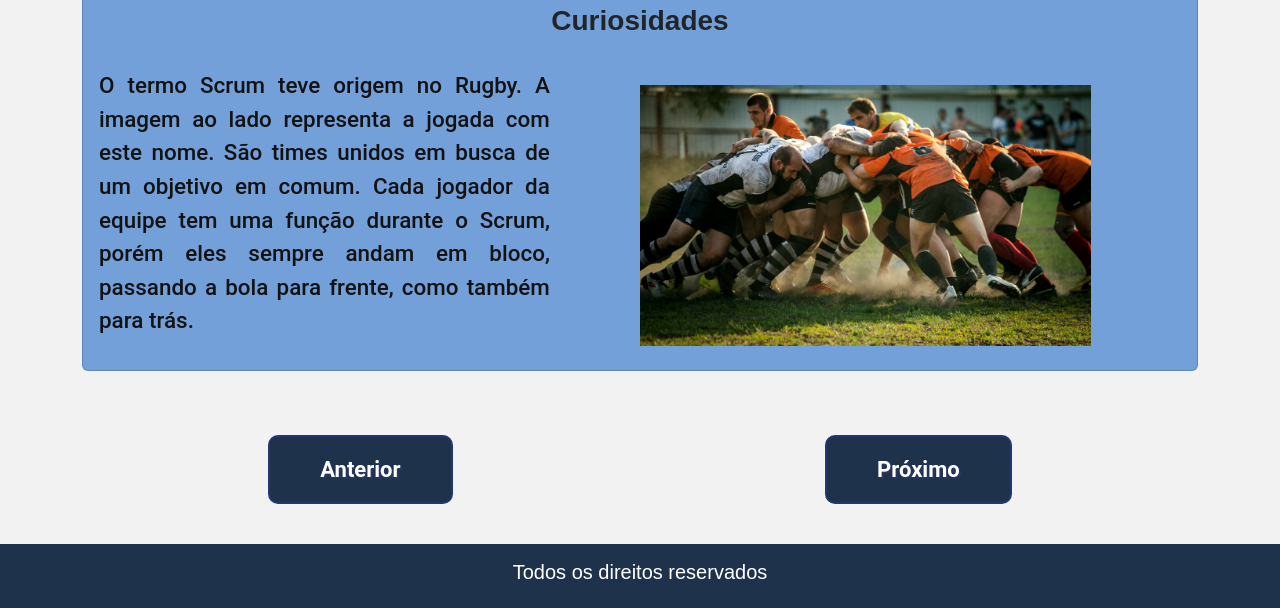
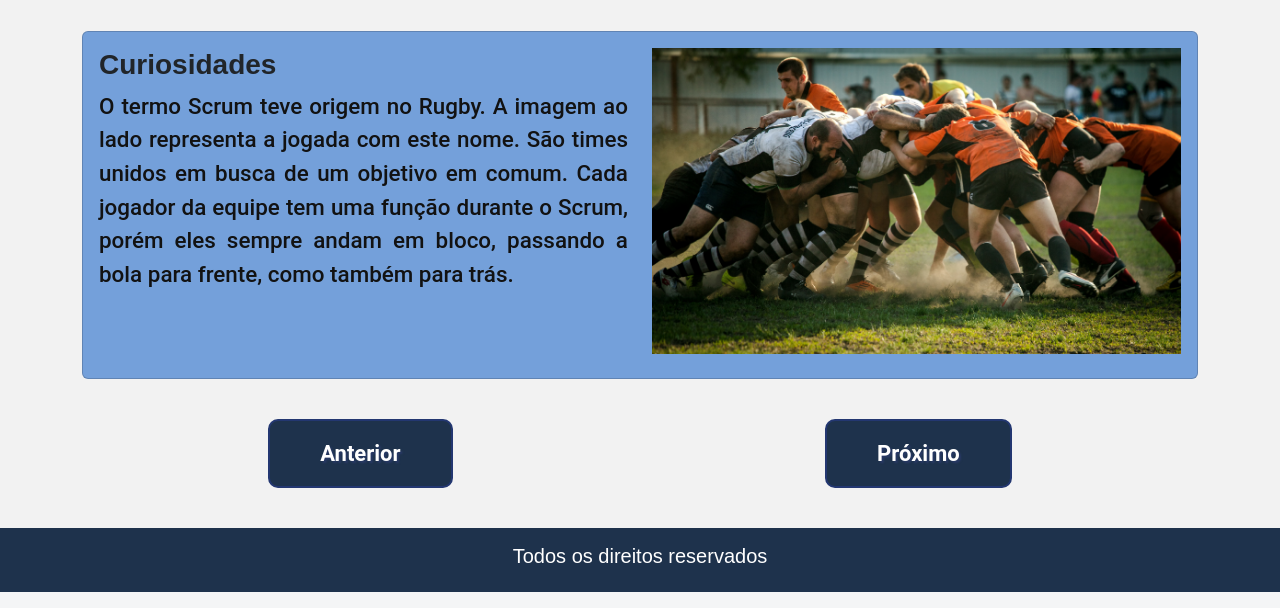
Before and after one commit to BrunoVieira003/ScrumAcademy, a Flask app: page /equipe in a window 1280 px wide. Shown: the part 1048-1656 px from the top of the page. Run offline with Flask 2, Linux system fonts and the light colour scheme.

Commit message:
equipe totalmente responsiva

```diff
--- a/templates/equipe.html
+++ b/templates/equipe.html
@@ -10,17 +10,17 @@
         <p>A Equipe de Desenvolvimento Scrum é composta por pessoas dedicadas à criação do produto. Na área de TI,  testadores, designers, especialistas em experiência do usuário, engenheiros de operações e desenvolvedores podem ser inclusos nesse time. Os membros da equipe contam com diferentes conjuntos de habilidades e treinam uns aos outros, para que ninguém seja um gargalo na realização do trabalho. A multifuncionalidade do time e a não divisão em funções específicas colaboram para a dinâmica e ao uso bem-sucedido do Scrum.</p>
     </section>
 
-    <section class="container">
+    <section class="container-fluid">
         <h3 class="text-center mb-5">Qualidades de uma boa Equipe de Desenvolvimento Scrum</h3>
 
-        <div class="row-cols-auto d-flex">
-            <ul class="col-sm-4 col-md-6">
+        <div class="row d-flex">
+            <ul class="col-sm-12 col-md-5">
                 <li>Trabalham de maneira colaborativa para garantir a conclusão eficaz do Sprint;</li>
                 <li>Defendem práticas de desenvolvimento sustentável;</li>
                 <li>São auto-organizadas e efetuam os projetos com um senso de coletividade evidente;</li>
                 <li>Orientam o planejamento e a estimativa de quanto trabalho conseguem concluir em cada Sprint.</li>
             </ul>
-             <img class=" img-fluid col-md-6 col-sm-6" src="../static/imagens/equipe_img/dev team.png" alt="">
+             <img class=" img-fluid col-md-7 col-sm-12" src="../static/imagens/equipe_img/dev team.png" alt="">
         </div>
 
 
@@ -29,21 +29,20 @@
 
     </section>
 
-    <section class="card light-card">
-        <h3 class="text-center my-3">Curiosidades</h3>
 
-        <div class="row-cols-auto d-flex card-body">
-            <p class="col-sm-5">
-                O termo Scrum teve origem no Rugby. A imagem ao lado representa a jogada com este nome. São times unidos em busca de um objetivo em comum. Cada jogador da equipe tem uma função durante o Scrum, porém eles sempre andam em bloco, passando a bola para frente, como também para trás.
-            </p>
-             <img class="img-fluid col-sm-5" src="../static/imagens/equipe_img/scrum.jpg" alt="">
+    <div class="row">
+        <div class="col-sm-12">
+            <div class="card light-card">
+                <div class="row card-body">
+                   <div class="col-sm-6">
+                      <h3 class="card-title">Curiosidades</h3>
+                       <p class="card-text"> O termo Scrum teve origem no Rugby. A imagem ao lado representa a jogada com este nome. São times unidos em busca de um objetivo em comum. Cada jogador da equipe tem uma função durante o Scrum, porém eles sempre andam em bloco, passando a bola para frente, como também para trás.</p>
+                    </div>
+                    <img class="col-sm-6" src="../static/imagens/equipe_img/scrum.jpg" alt="sans"/>
+                </div>
+            </div>
         </div>
 
-
-
-
-
-    </section>
 
     <div class="row-cols-auto d-flex justify-content-center">
         <a href='{{(ante)}}' class="myButton btn">Anterior</a>
```
